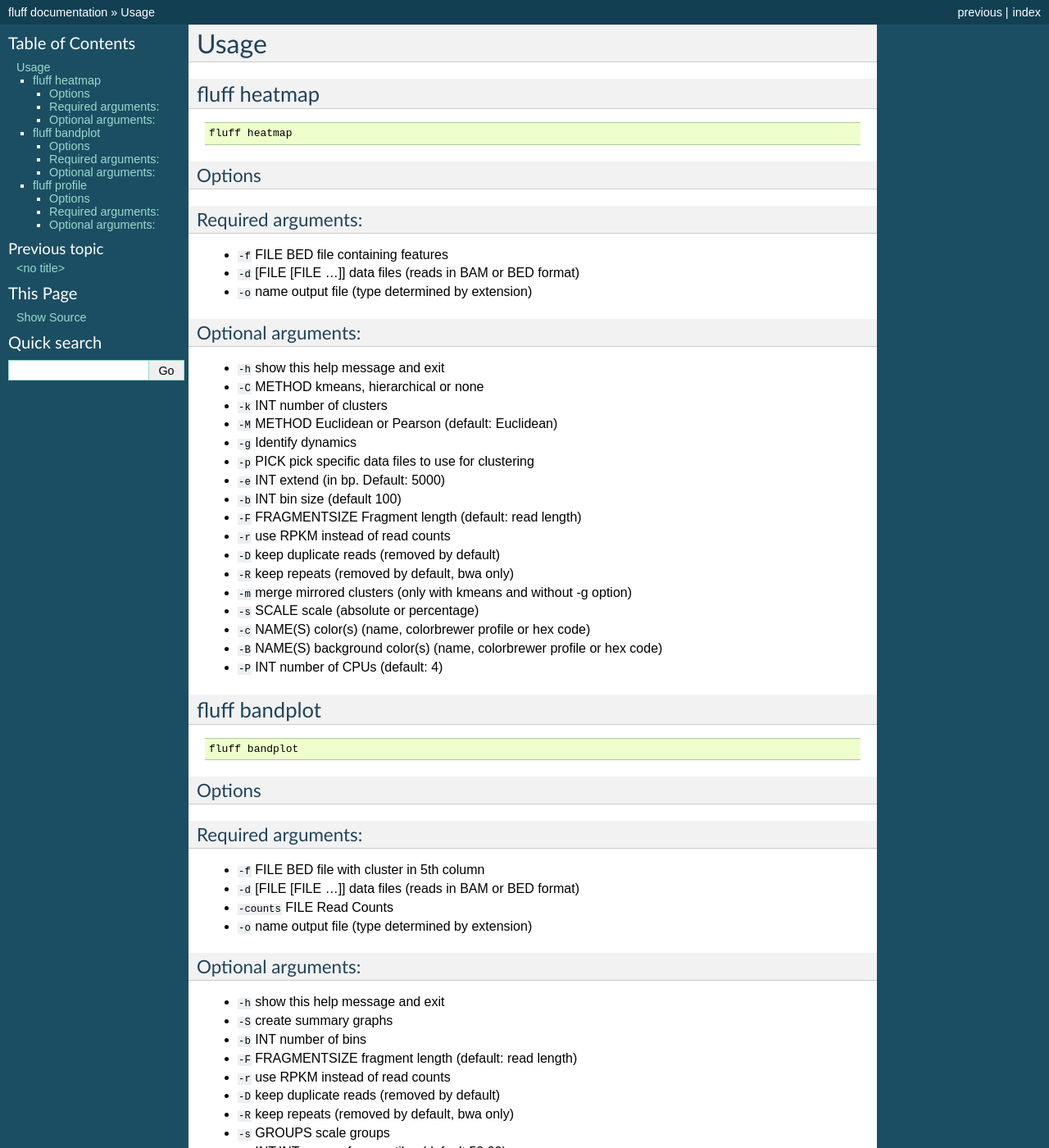
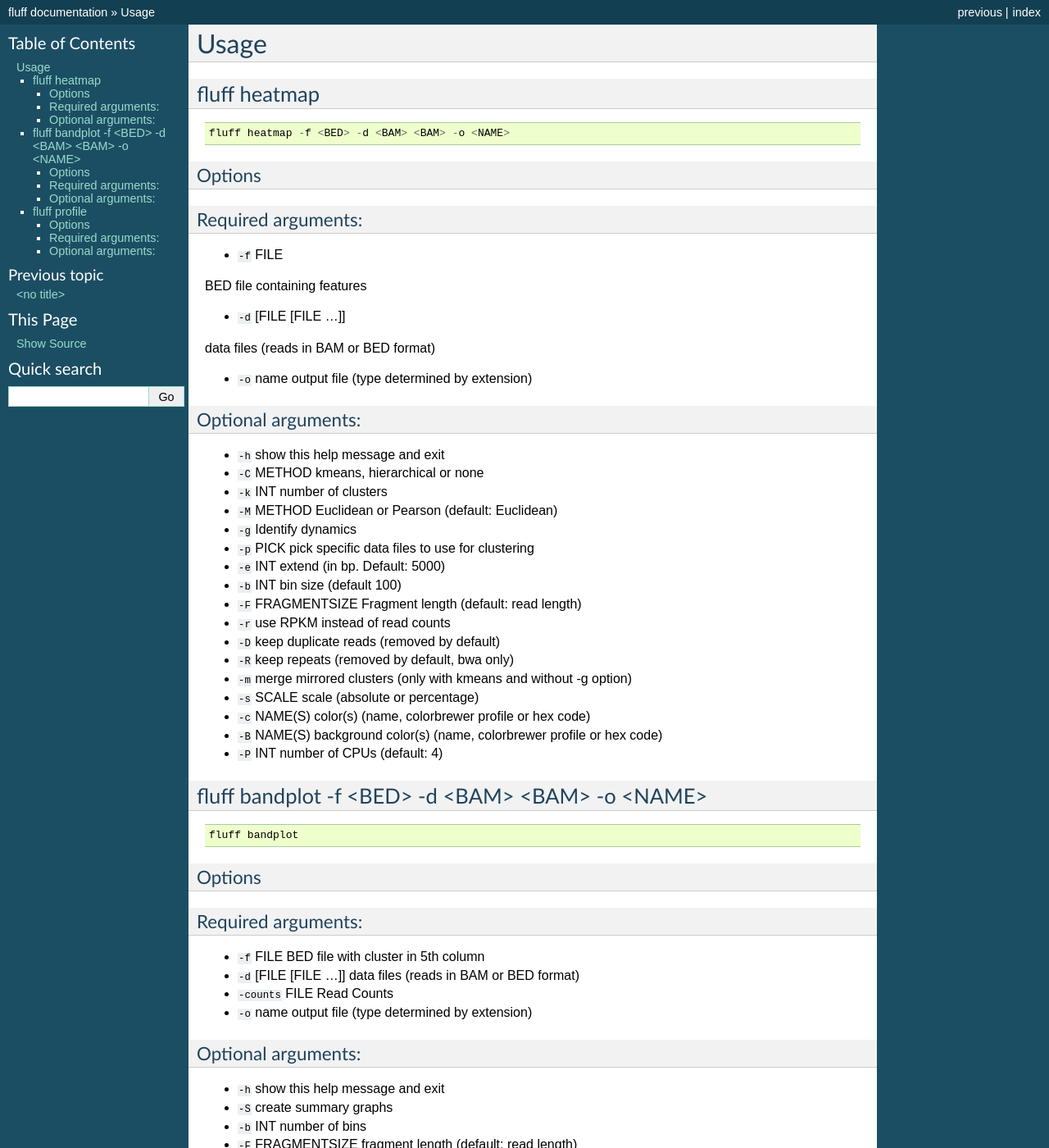
Before and after one commit to simonvh/fluff, a Sphinx documentation site: the page built from docs/usage.rst, in a window 1280 px wide and 1400 px high. Shown: the whole window at 82% size. Built offline with Sphinx 7.4.7, drawn with Linux system fonts in a browser that asks for light colours; pages that are not in the unit, such as notebooks, are missing from menus; the version number could not be read and is left out; some of the changed lines change nothing that is shown; some of the changed text lies outside the part shown.

Commit message:
Update usage.rst

```diff
--- a/docs/usage.rst
+++ b/docs/usage.rst
@@ -7,7 +7,7 @@ fluff heatmap
 -------------
 ::
 
-    fluff heatmap
+    fluff heatmap -f <BED> -d <BAM> <BAM> -o <NAME>
 
 Options
 ~~~~~~~
@@ -15,9 +15,11 @@ Options
 Required arguments:
 ~~~~~~~~~~~~~~~~~~~
 
--  ``-f`` FILE               BED file containing features
+-  ``-f`` FILE
+BED file containing features
 
--  ``-d`` [FILE [FILE ...]]  data files (reads in BAM or BED format)
+-  ``-d`` [FILE [FILE ...]]
+data files (reads in BAM or BED format)
 
 -  ``-o`` name               output file (type determined by extension)
 
@@ -60,7 +62,7 @@ Optional arguments:
 
 
 
-fluff bandplot
+fluff bandplot -f <BED> -d <BAM> <BAM> -o <NAME>
 --------------
 
 ::
@@ -104,7 +106,7 @@ fluff profile
 
 ::
 
-    fluff profile
+    fluff profile -i <GENOMIC LOCATION> -d <BAM> <BAM> -o <NAME>
 
 
 
```
